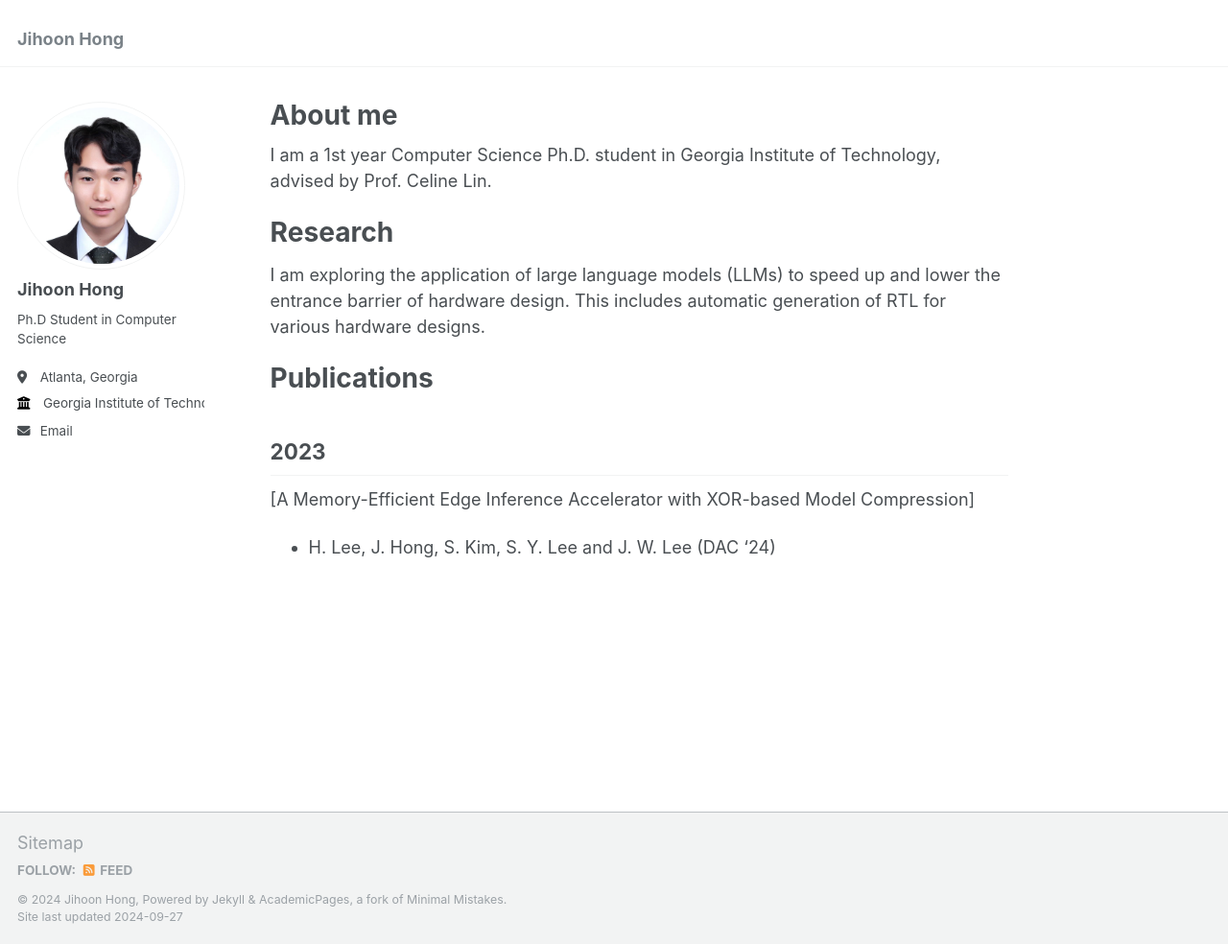
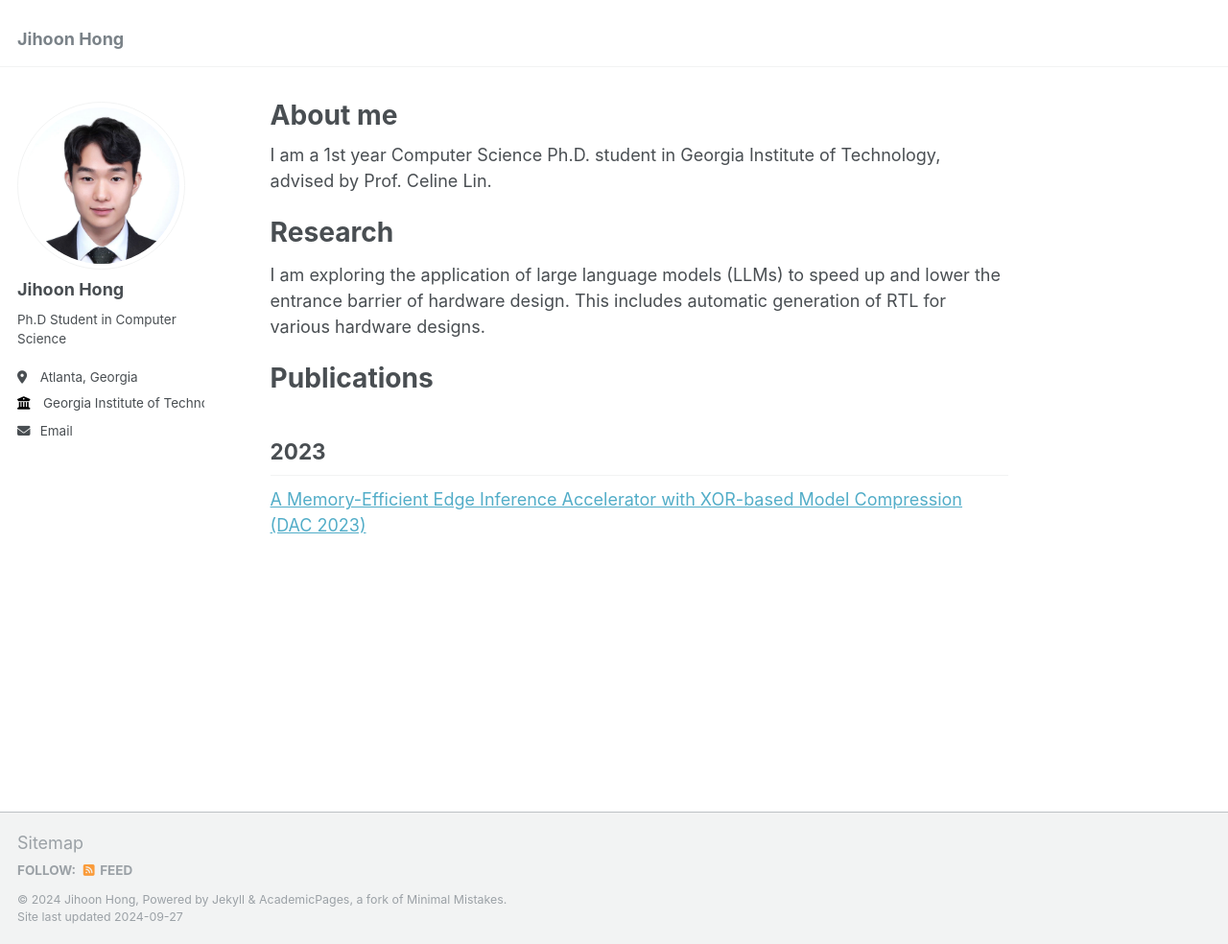
Before and after one commit to athlon76/athlon76.github.io, a Jekyll site: the page built from _pages/about.md, in a window 1280 px wide and 984 px high. Shown: the whole window at 96% size. Built offline with Jekyll 4.4.1, drawn with Linux system fonts in a browser that asks for light colours.

Commit message:
Update about.md

```diff
--- a/_pages/about.md
+++ b/_pages/about.md
@@ -18,5 +18,4 @@ Publications
 
 2023
 -----
-[A Memory-Efficient Edge Inference Accelerator with XOR-based Model Compression]
-- H. Lee, J. Hong, S. Kim, S. Y. Lee and J. W. Lee (DAC '24)
+[A Memory-Efficient Edge Inference Accelerator with XOR-based Model Compression (DAC 2023)](\files\DAC_23.pdf)
```
